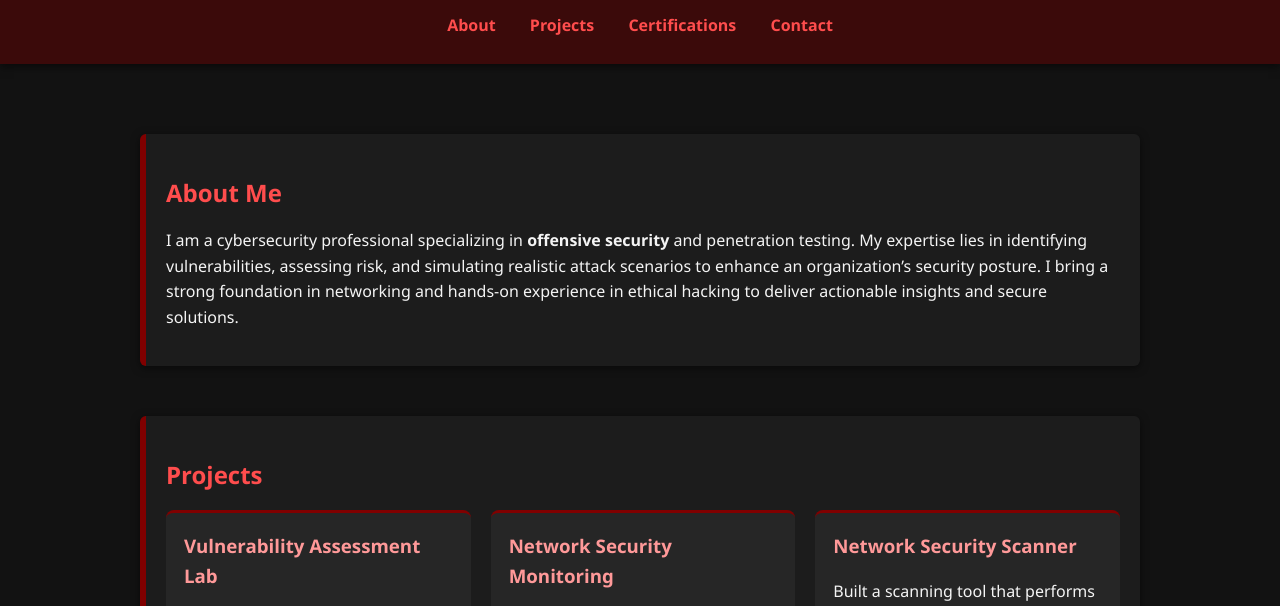
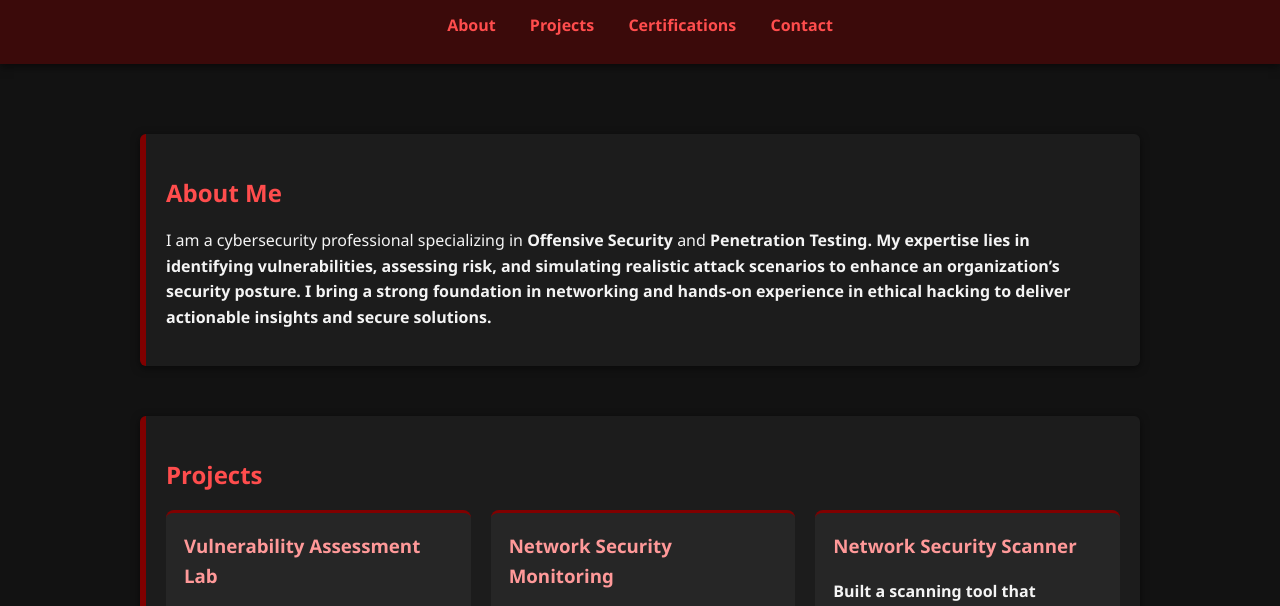
Before and after one commit to TalhaGurmani/TalhaGurmani.github.io, a plain HTML site: page index.html in a window 1280 px wide. Shown: the part 142-748 px from the top of the page. Drawn offline with Linux system fonts and the light colour scheme.

Commit message:
Update index.html

```diff
--- a/index.html
+++ b/index.html
@@ -125,7 +125,7 @@
     <section id="about">
       <h2>About Me</h2>
       <p>
-        I am a cybersecurity professional specializing in <strong>offensive security</strong> and penetration testing.
+        I am a cybersecurity professional specializing in <strong>Offensive Security</strong> and <strong>Penetration Testing<strong>.
         My expertise lies in identifying vulnerabilities, assessing risk, and simulating realistic attack scenarios to enhance an organization’s security posture.
         I bring a strong foundation in networking and hands-on experience in ethical hacking to deliver actionable insights and secure solutions.
       </p>
```
